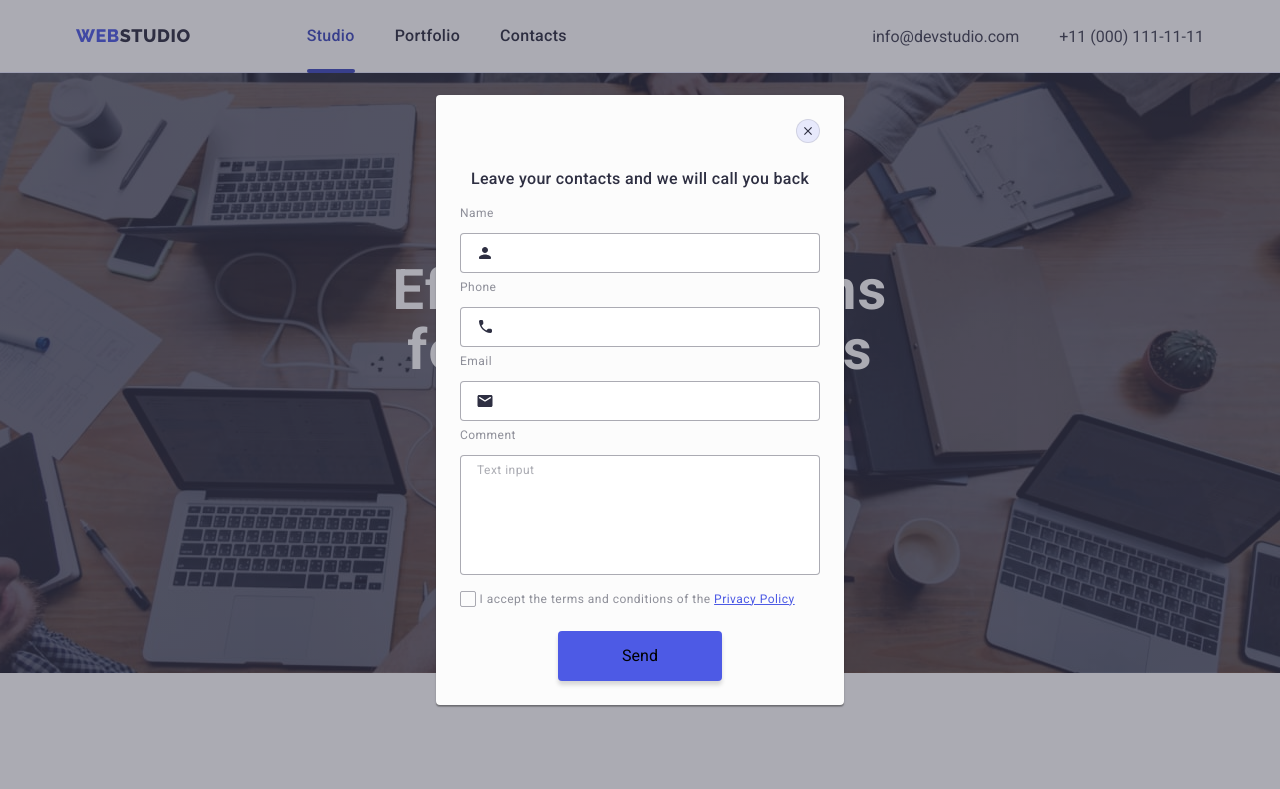
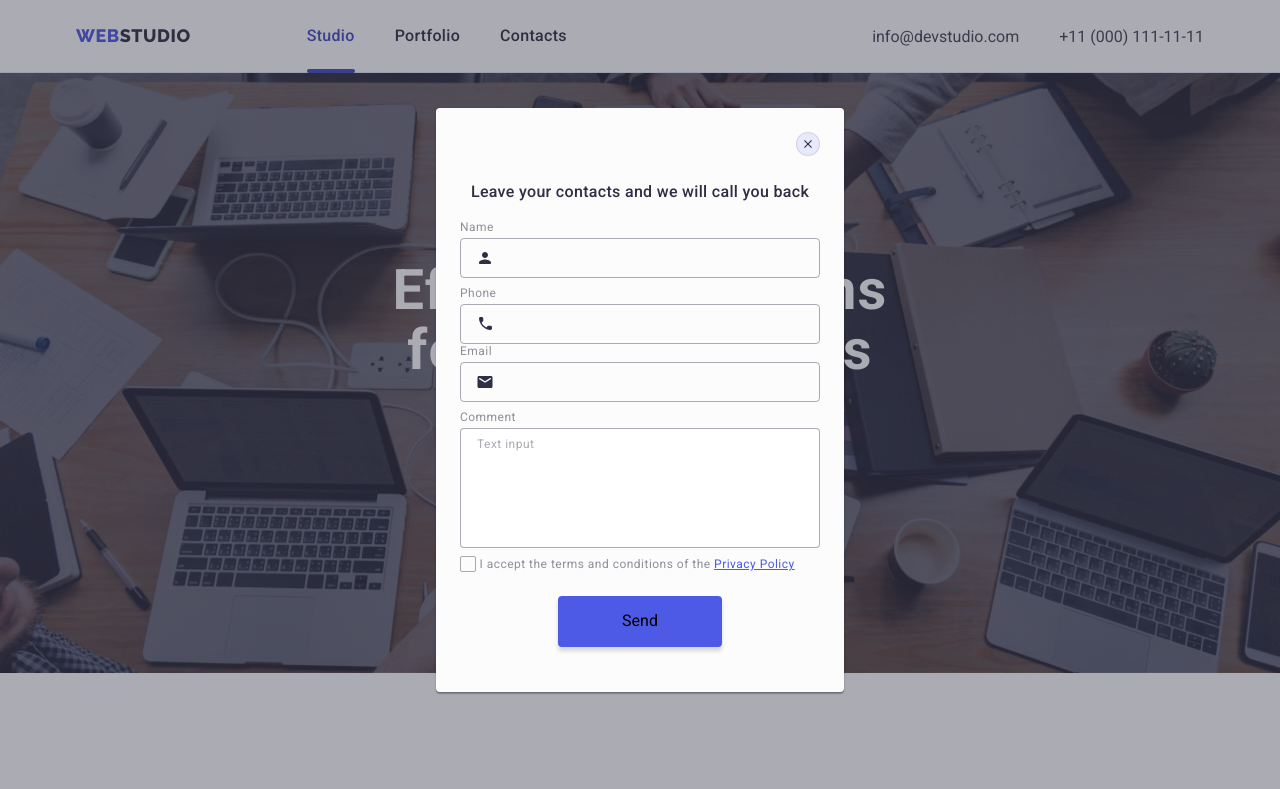
Before and after one commit to liashevchenko/goit-markup-hw-05, a plain HTML site: page index.html in a window 1280 px wide. Both pictures are taken after a click on the button "Order Service". Shown: the top 789 px of the page. Drawn offline with nearby package versions, Linux system fonts and the light colour scheme.

Commit message:
fixed2.1

```diff
--- a/css/styles.css
+++ b/css/styles.css
@@ -417,10 +417,7 @@ ul {
   gap: 24px;
   align-items: end;
 }
-.footer-input-wrap {
-  display: flex;
-  gap: 24px;
-}
+
 .footer-label {
   color: var(--white);
   font-family: inherit;
@@ -551,9 +548,8 @@ ul {
 }
 .modal-input-wrap {
   display: flex;
-  gap: 8px;
   flex-direction: column;
-  margin-bottom: 16px;
+  margin-bottom: 8px;
 }
 .form-inputs-block {
   display: flex;
@@ -564,13 +560,15 @@ ul {
   color: var(--lightslate, #8e8f99);
   font-family: inherit;
   font-size: 12px;
-  line-height: 1.16;
+  line-height: 1.17;
   letter-spacing: 0.04em;
   margin-bottom: 4px;
 }
 .modal-input {
   width: 360px;
   height: 40px;
+  background-color: transparent;
+  outline: transparent;
   border-radius: 4px;
   border: 1px solid var(--navyblue-modal, rgba(46, 47, 66, 0.4));
   padding-left: 38px;
@@ -588,7 +586,8 @@ ul {
 
 .modal-form-icon {
   position: absolute;
-  bottom: 8px;
+  top: 50%;
+  transform: translateY(-50%);
   left: 16px;
   fill: var(--navyblue);
   transition: fill 250ms cubic-bezier(0.4, 0, 0.2, 1);
@@ -614,7 +613,7 @@ ul {
   color: var(--navyblue-modal, rgba(46, 47, 66, 0.4));
   font-family: inherit;
   font-size: 12px;
-  line-height: 1.16;
+  line-height: 1.17;
   letter-spacing: 0.04em;
 }
 
@@ -651,7 +650,7 @@ ul {
   color: var(--lightslate, #8e8f99);
   font-family: inherit;
   font-size: 12px;
-  line-height: 1.16;
+  line-height: 1.17;
   letter-spacing: 0.04em;
   cursor: pointer;
 }
--- a/index.html
+++ b/index.html
@@ -414,7 +414,6 @@
         <div class="footer-form-wraper">
           <p class="footer-label">Subscribe</p>
           <form class="footer-form">
-            <div class="footer-input-wrap">
             <label for="footer-email">
               <input
                 class="footer-input"
@@ -433,7 +432,6 @@
                 </svg>
               </span>
             </button>
-            </div>
           </form>
         </div>
       </div>
@@ -452,14 +450,21 @@
 
         <form class="modal-form">
           <div class="modal-input-wrap">
-            <label for="name" class="modal-label">Name</label>
+            <label for="user-name" class="modal-label">Name</label>
             <div class="form-inputs-block">
-              <input type="text" class="modal-input" id="name" name="name" />
+              <input
+                type="text"
+                class="modal-input"
+                id="user-name"
+                name="user-name"
+              />
               <svg class="modal-form-icon" width="18" height="24">
                 <use href="./images/icons.svg#icon-person"></use>
               </svg>
             </div>
+            </div>
 
+            <div class="modal-input-wrap">
             <label for="phone" class="modal-label">Phone</label>
             <div class="form-inputs-block">
               <input type="tel" class="modal-input" id="phone" name="phone" />
@@ -468,6 +473,8 @@
               </svg>
             </div>
 
+            <div>
+            <div class="modal-input-wrap">
             <label for="email" class="modal-label">Email</label>
             <div class="form-inputs-block">
               <input type="email" class="modal-input" id="email" name="email" />
@@ -475,7 +482,9 @@
                 <use href="./images/icons.svg#icon-email"></use>
               </svg>
             </div>
+          </div>
 
+          <div class="modal-input-wrap">
             <label for="comment" class="modal-label">Comment</label>
             <textarea
               class="modal-comment"
@@ -483,6 +492,7 @@
               id="comment"
               placeholder="Text input"
             ></textarea>
+          </div>
           </div>
 
           <div class="checkbox-block">
```
Lines whose indentation alone changed are shown as unchanged.
